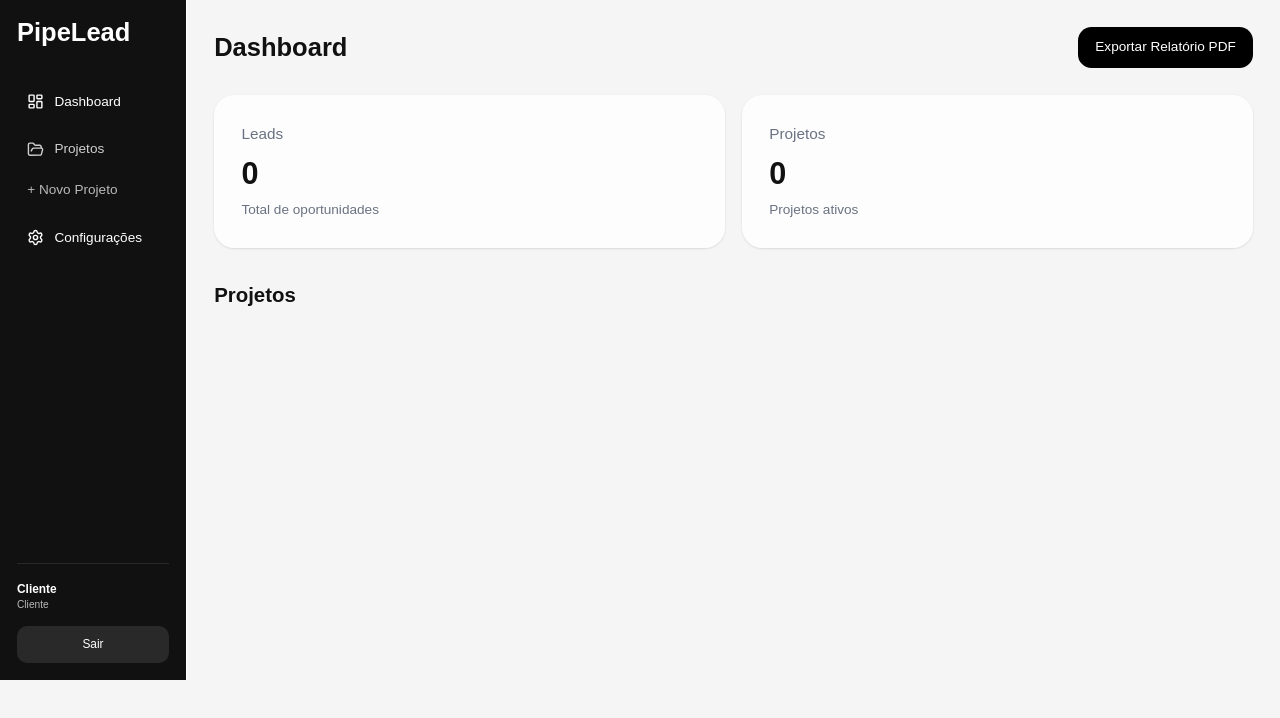
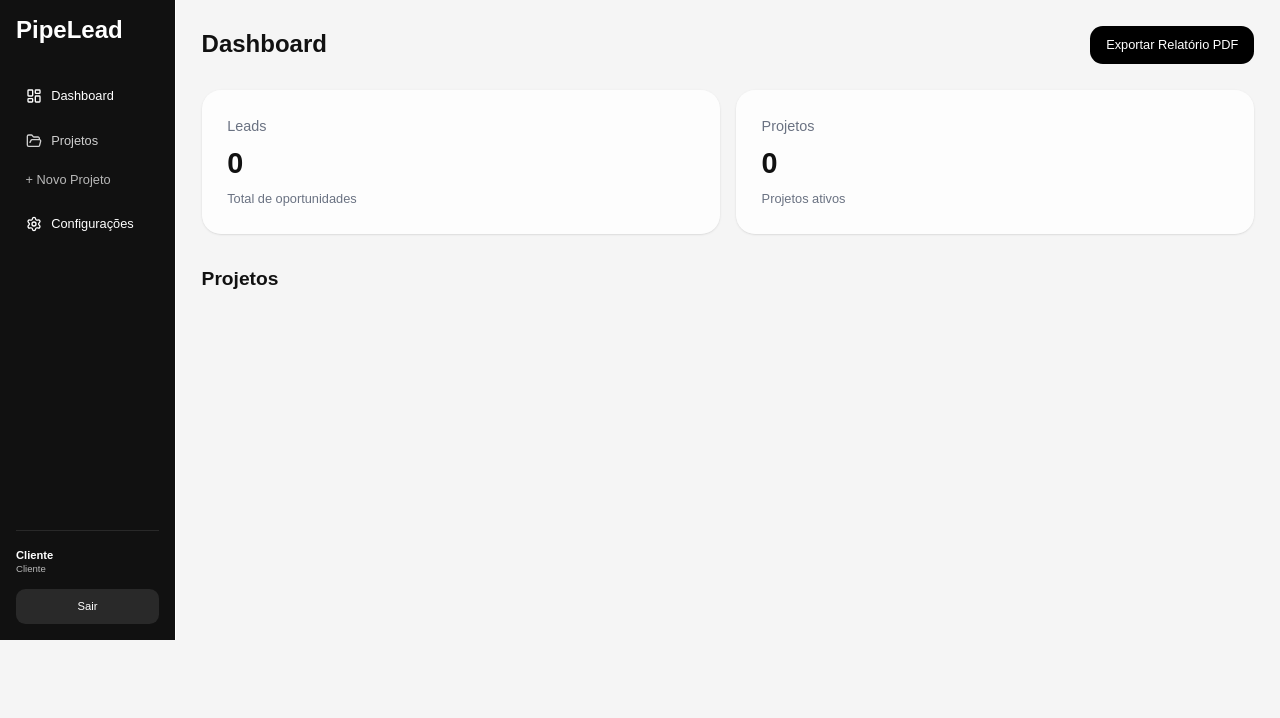
Before and after one commit to avaleadoficial/pipelead2, a Next.js app: page / in a window 1280 px wide. Shown: the top 718 px of the page. Built offline with nearby package versions, Linux system fonts and the light colour scheme.

Commit message:
Update globals.css

```diff
--- a/app/globals.css
+++ b/app/globals.css
@@ -18,7 +18,7 @@ body {
 
 }
 html {
-  zoom: 0.85;
+  zoom: 0.80;
 }
 
 nextjs-portal {
```
